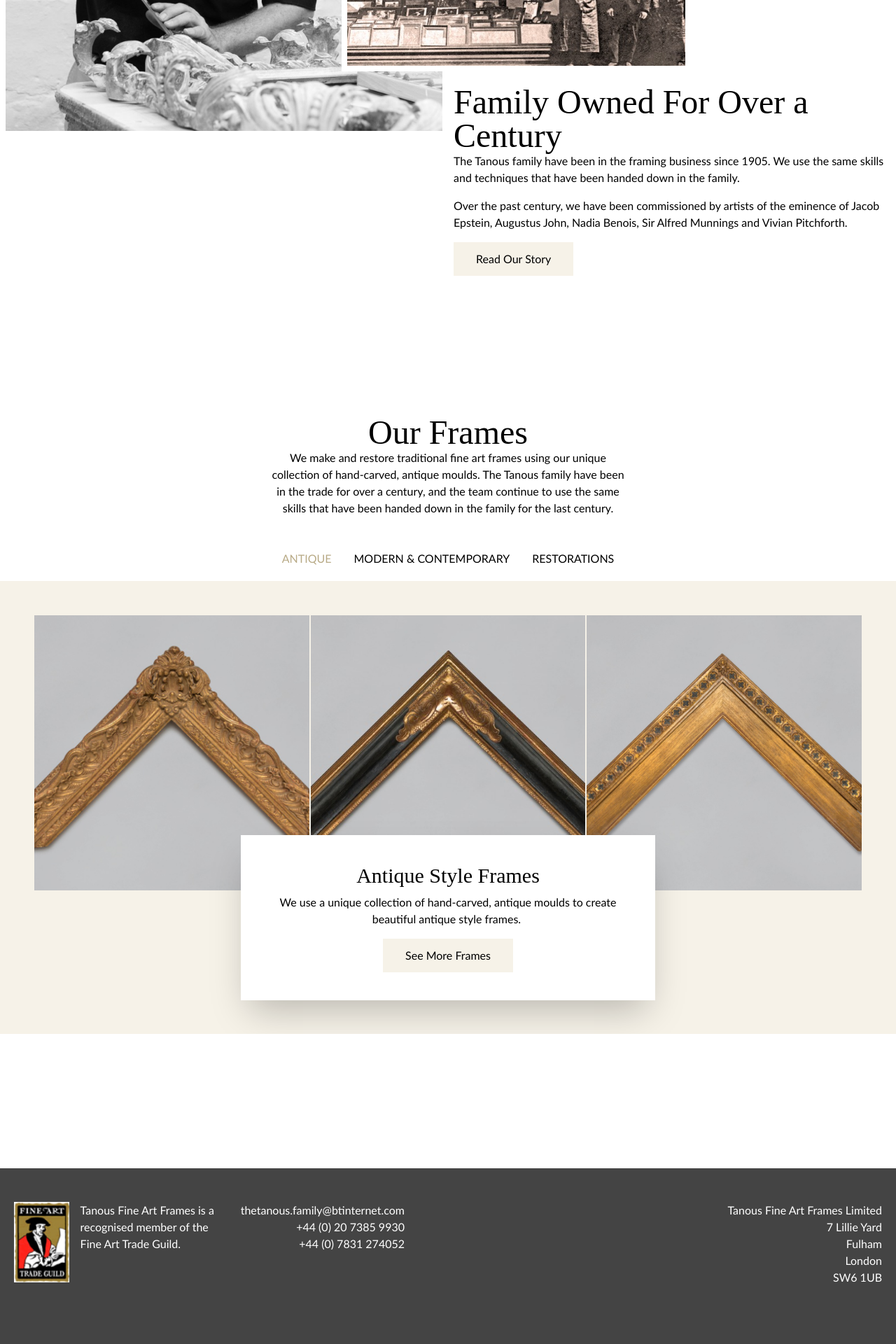
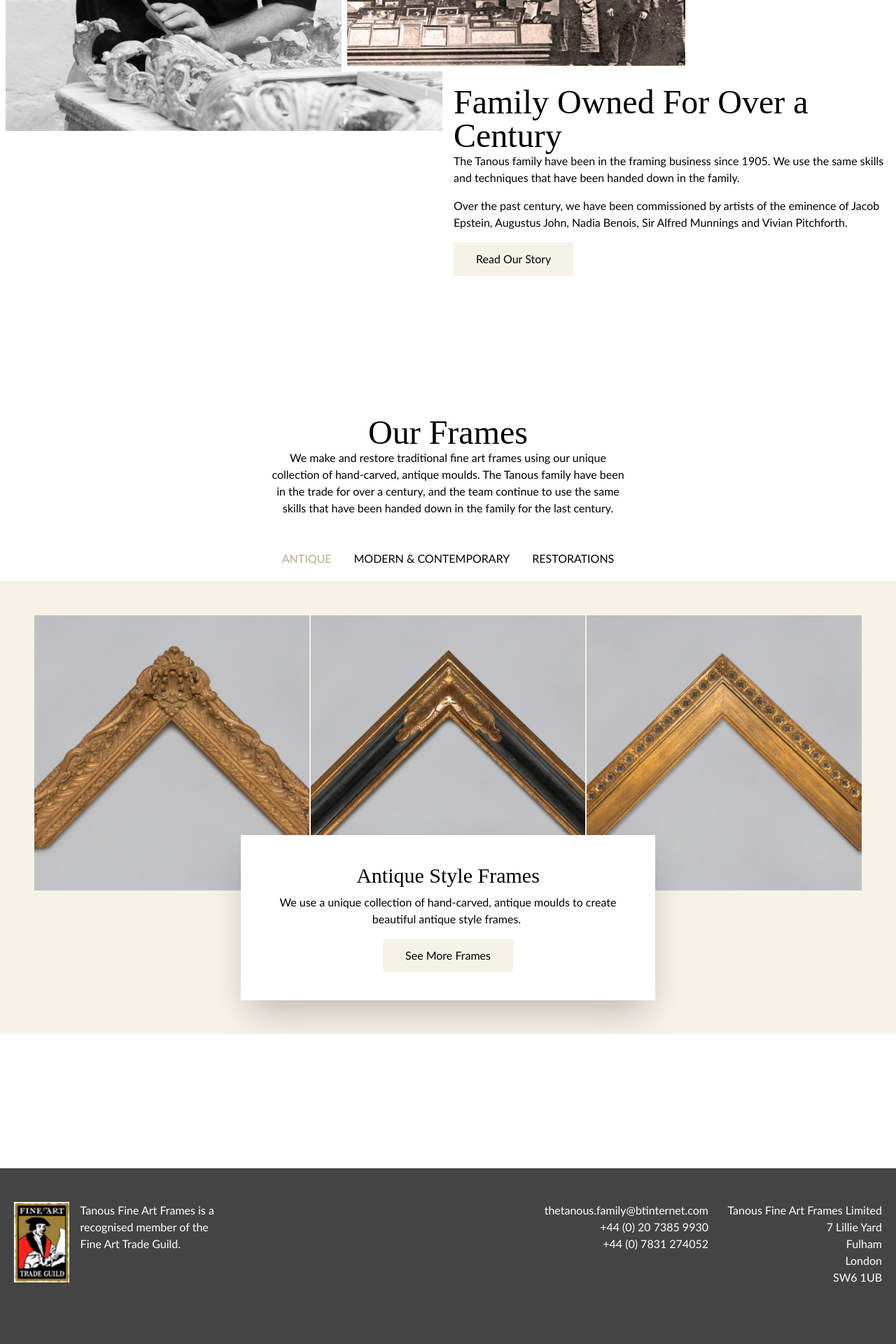
Before and after one commit to patwadden/tanousframes, a Jekyll site: the page built from index.html, in a window 1280 px wide. Shown: the part 1617-3537 px from the top of the page at 70% size. Built offline with Jekyll 4.4.1, drawn with Linux system fonts in a browser that asks for light colours.

Commit message:
Updated '_includes/footer.html' via CloudCannon

```diff
--- a/_includes/footer.html
+++ b/_includes/footer.html
@@ -7,10 +7,10 @@
 			</p>
 		</div>
 
-		<div class="w-full lg:w-1/5 overflow-hidden font-sans text-white font-light text-right">
+		<div class="ml-auto w-full lg:w-1/5 overflow-hidden font-sans text-white font-light text-right">
 			<a href="mailto:{{ site.data.contact.email }}" class="hover:underline">{{ site.data.contact.email }}</a><br />
 			{{ site.data.contact.phone_markdown | markdownify }}
 		</div>
-	    <div class="ml-auto w-full lg:w-1/5 overflow-hidden font-sans text-white font-light text-right">{{ site.data.contact.address_markdown | markdownify }}</div>
+	    <div class="w-full lg:w-1/5 overflow-hidden font-sans text-white font-light text-right">{{ site.data.contact.address_markdown | markdownify }}</div>
 	</div>
 </footer>
```
